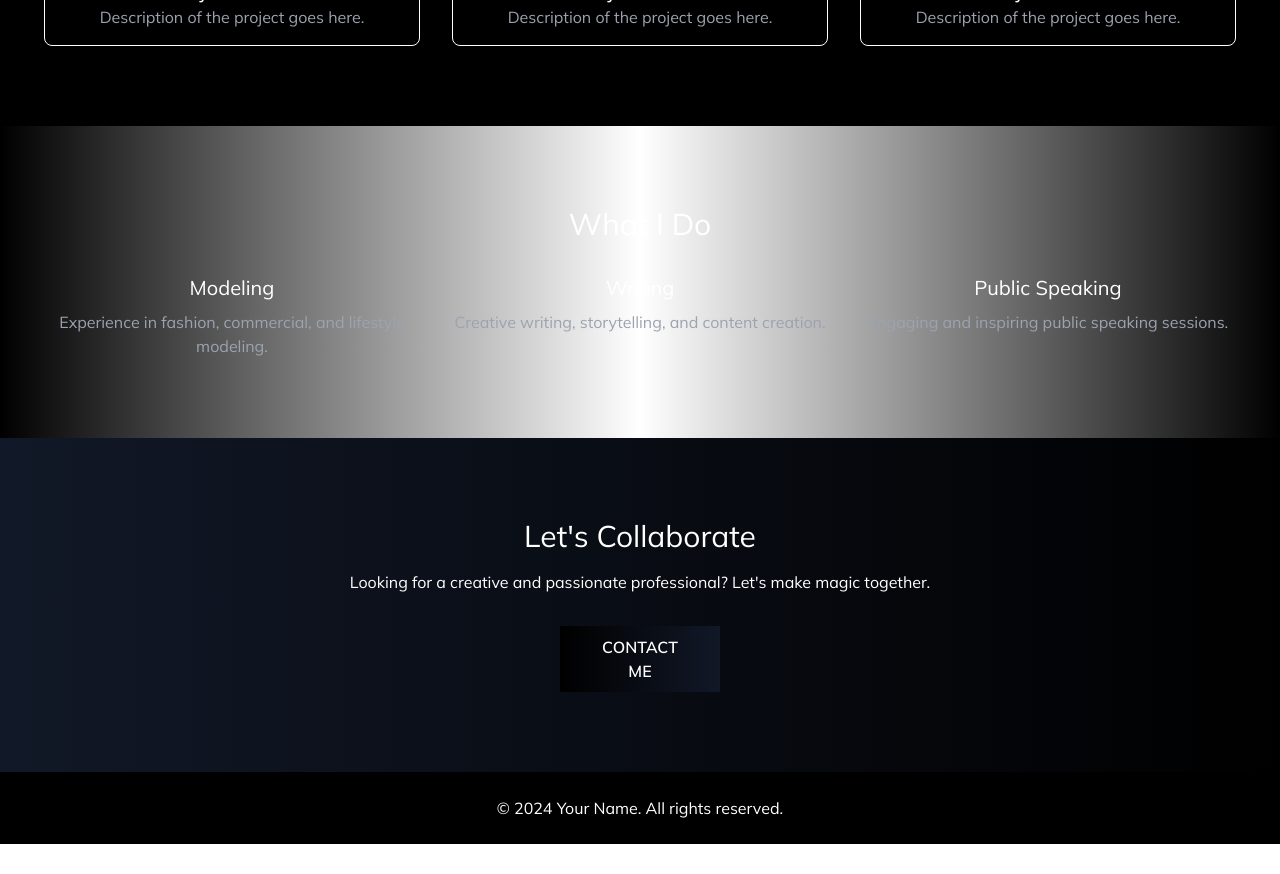
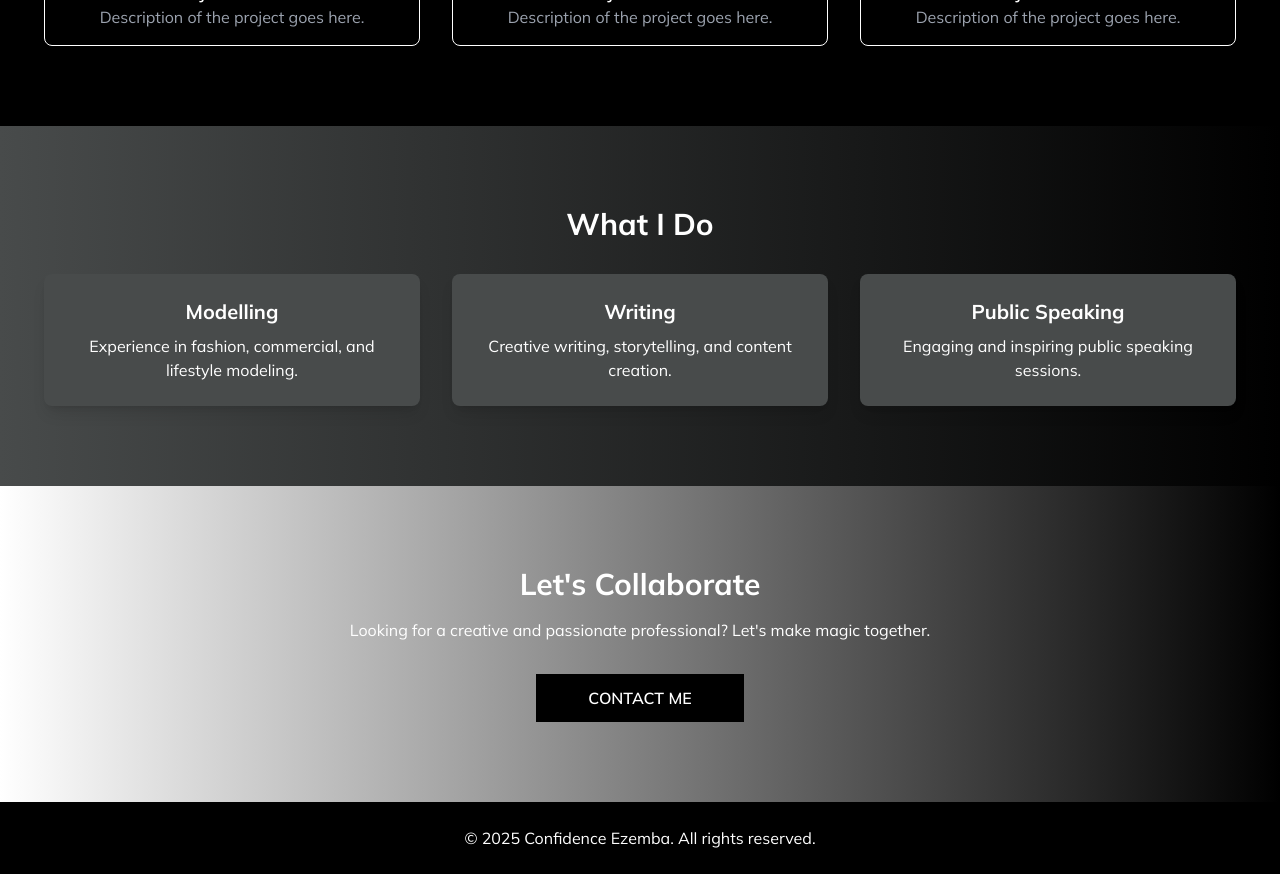
Before and after one commit to cryptoduke01/dence-portfolio, a React (Vite) app: page / in a window 1280 px wide. Shown: the part 1180-2054 px from the top of the page. Before the commit the page ends 2024 px from the top, so only its background shows below. Built offline with nearby package versions, Linux system fonts and the light colour scheme; a web font is replaced by a local one.

Commit message:
Home Section Changes

```diff
--- a/src/pages/Home.jsx
+++ b/src/pages/Home.jsx
@@ -123,43 +123,69 @@ const Home = () => {
         </div>
       </section>
 
-      {/* What I Do Section with Gradient */}
-      <section className="py-20 bg-gradient-to-r from-black via-white to-black text-white">
+      {/* What I Do Section with Standing Cards */}
+      <section className="py-20 bg-gradient-to-r from-grey to-black text-white">
         <div className="container mx-auto text-center">
           <motion.h2
             initial={{ opacity: 0 }}
             animate={{ opacity: 1 }}
             exit={{ opacity: 0 }}
             transition={transition1}
-            className="text-3xl mb-8"
+            className="text-3xl font-bold mb-8"
           >
             What I Do
           </motion.h2>
           <div className="grid grid-cols-1 sm:grid-cols-2 lg:grid-cols-3 gap-8">
-            <div className="service-card">
-              <h3 className="text-xl mb-2">Modeling</h3>
-              <p className="text-gray-400">Experience in fashion, commercial, and lifestyle modeling.</p>
-            </div>
-            <div className="service-card">
-              <h3 className="text-xl mb-2">Writing</h3>
-              <p className="text-gray-400">Creative writing, storytelling, and content creation.</p>
-            </div>
-            <div className="service-card">
-              <h3 className="text-xl mb-2">Public Speaking</h3>
-              <p className="text-gray-400">Engaging and inspiring public speaking sessions.</p>
-            </div>
+            {/* Modeling Card */}
+            <motion.div
+              initial={{ opacity: 0, y: 50 }}
+              animate={{ opacity: 1, y: 0 }}
+              exit={{ opacity: 0, y: 50 }}
+              transition={transition1}
+              whileHover={{ y: -10, scale: 1.05 }}
+              className="service-card bg-grey p-6 rounded-lg shadow-lg hover:shadow-xl transition-transform transform"
+            >
+              <h3 className="text-xl font-bold mb-2">Modelling</h3>
+              <p className="text-white">Experience in fashion, commercial, and lifestyle modeling.</p>
+            </motion.div>
+
+            {/* Writing Card */}
+            <motion.div
+              initial={{ opacity: 0, y: 50 }}
+              animate={{ opacity: 1, y: 0 }}
+              exit={{ opacity: 0, y: 50 }}
+              transition={transition1}
+              whileHover={{ y: -10, scale: 1.05 }}
+              className="service-card bg-grey p-6 rounded-lg shadow-lg hover:shadow-xl transition-transform transform"
+            >
+              <h3 className="text-xl font-bold mb-2">Writing</h3>
+              <p className="text-white">Creative writing, storytelling, and content creation.</p>
+            </motion.div>
+
+            {/* Public Speaking Card */}
+            <motion.div
+              initial={{ opacity: 0, y: 50 }}
+              animate={{ opacity: 1, y: 0 }}
+              exit={{ opacity: 0, y: 50 }}
+              transition={transition1}
+              whileHover={{ y: -10, scale: 1.05 }}
+              className="service-card bg-grey p-6 rounded-lg shadow-lg hover:shadow-xl transition-transform transform"
+            >
+              <h3 className="text-xl font-bold mb-2">Public Speaking</h3>
+              <p className="text-white">Engaging and inspiring public speaking sessions.</p>
+            </motion.div>
           </div>
         </div>
       </section>
 
-      {/* Let's Collaborate Section with Different Black Shade */}
-      <section className="py-20 bg-gradient-to-r from-gray-900 to-black text-white text-center">
+      {/* Let's Collaborate Section with White and Black Gradient */}
+      <section className="py-20 bg-gradient-to-r from-white to-black text-white text-center">
         <motion.h2
           initial={{ opacity: 0 }}
           animate={{ opacity: 1 }}
           exit={{ opacity: 0 }}
           transition={transition1}
-          className="text-3xl mb-4"
+          className="text-3xl font-bold mb-4"
         >
           Let's Collaborate
         </motion.h2>
@@ -168,7 +194,7 @@ const Home = () => {
           href="mailto:your-email@example.com"
           target="_blank"
           rel="noopener noreferrer"
-          className="btn w-40 mx-auto bg-gradient-to-r from-black to-gray-900 hover:from-white hover:to-black"
+          className="btn w-52 h-12 mx-auto bg-black hover:bg-white hover:text-black"
         >
           Contact Me
         </a>
@@ -176,7 +202,7 @@ const Home = () => {
 
       {/* Footer */}
       <footer className="bg-black text-white py-6 text-center">
-        <p>&copy; 2024 Your Name. All rights reserved.</p>
+        <p>&copy; 2025 Confidence Ezemba. All rights reserved.</p>
       </footer>
     </>
   );
--- a/src/transitions.js
+++ b/src/transitions.js
@@ -1,5 +1,5 @@
 export const transition1 = {
   duration: 1.4,
-  ease: [0.6, 0.01, 0.05, 0.9],
+  ease: [0.7, 0.02, 0.06, 0.95],
   // ease: [0.43, 0.13, 0.23, 0.96],
 };
```
